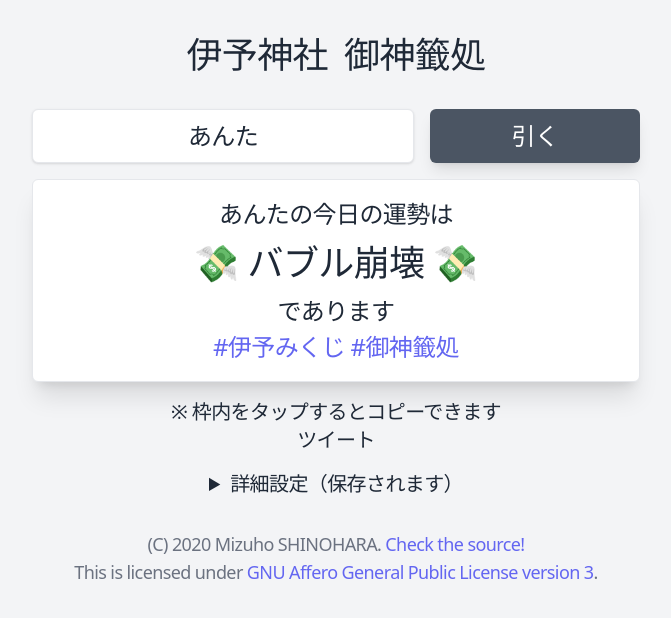
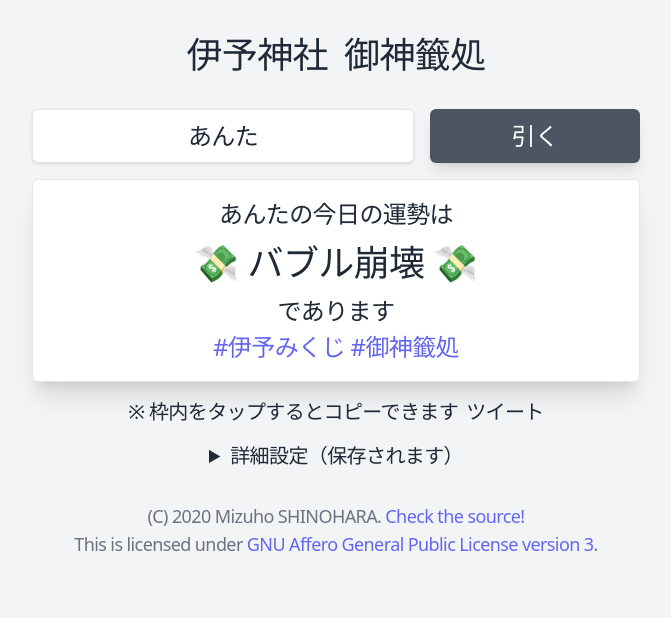
Before and after one commit to akaregi/Omikuji-Machine, a Vue app: page / in a window 1280 px wide. Shown: the top 618 px of the page, without its empty margins (304-975 px from the left). Built offline with nearby package versions, Linux system fonts and the light colour scheme.

Commit message:
change: fixed tweet button's layout
Signed-off-by: akaregi <verdigris@azure.icu>

```diff
--- a/src/views/Main.vue
+++ b/src/views/Main.vue
@@ -190,6 +190,7 @@ const onCopy = () => {
 .result {
   & .footnote {
     @apply text-xl mt-4;
+    @apply flex flex-wrap gap-2 justify-center items-center;
   }
 }
 
```
